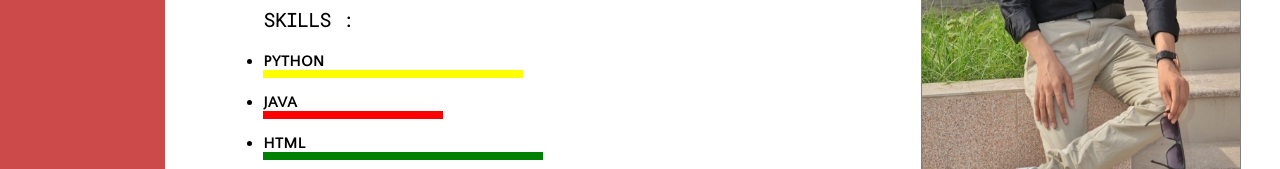
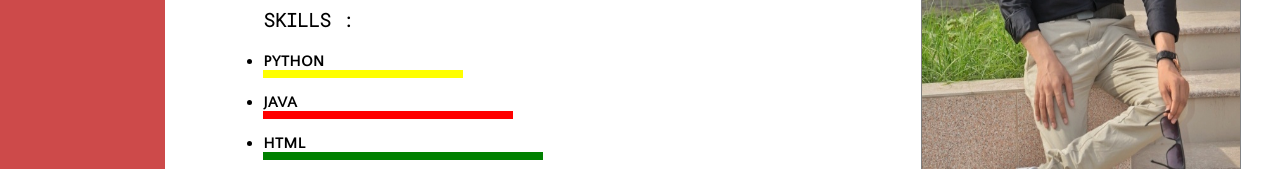
Before and after one commit to umiii-786/porfolio-website-complete-project, a plain HTML site: page index.html in a window 1280 px wide. Shown: the part 523-692 px from the top of the page. Drawn offline with Linux system fonts and the light colour scheme.

Commit message:
second commit

```diff
--- a/index.css
+++ b/index.css
@@ -168,14 +168,14 @@
 
 
 .py {
-    max-width: 260px;
+    max-width: 200px;
     height: 8px;
     background-color: yellow;
     margin-bottom: 15px;
 }
 
 .java {
-    max-width: 180px;
+    max-width: 250px;
     height: 8px;
     background-color: red;
     margin-bottom: 15px;
```
